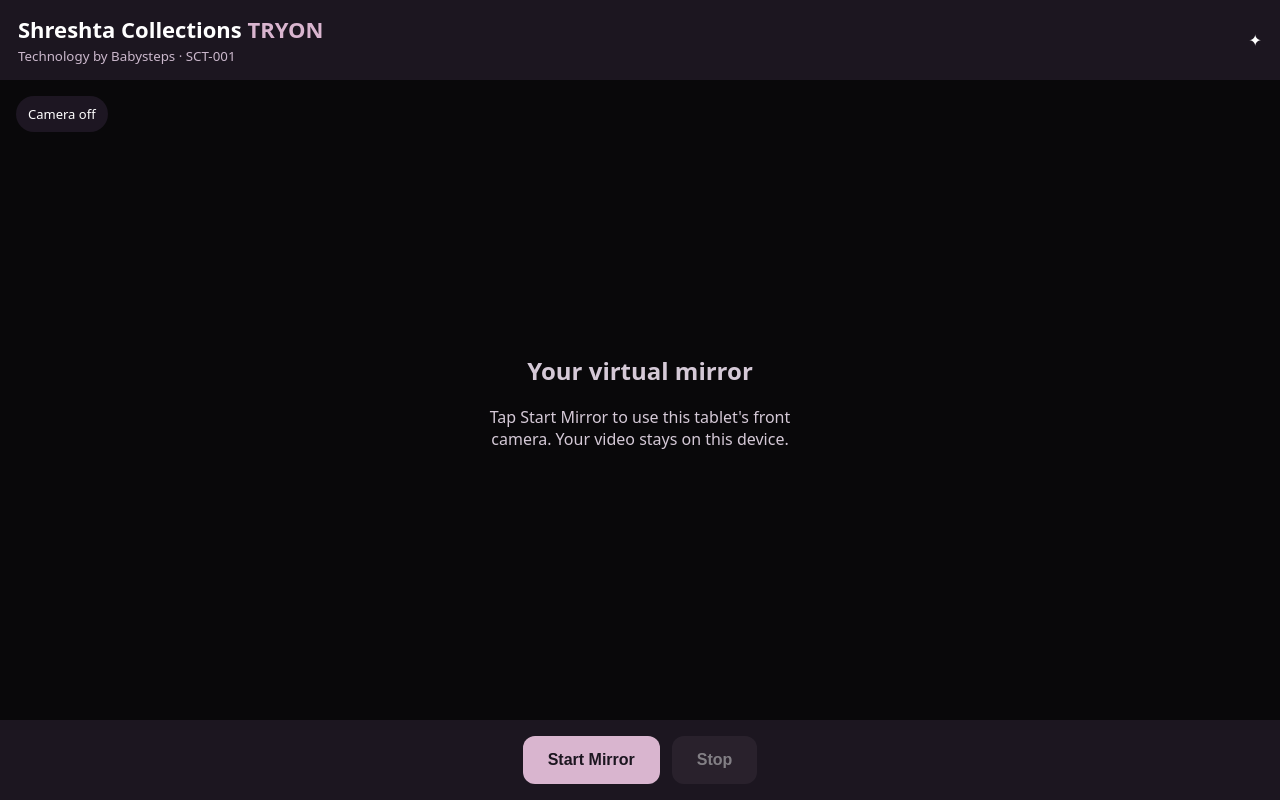
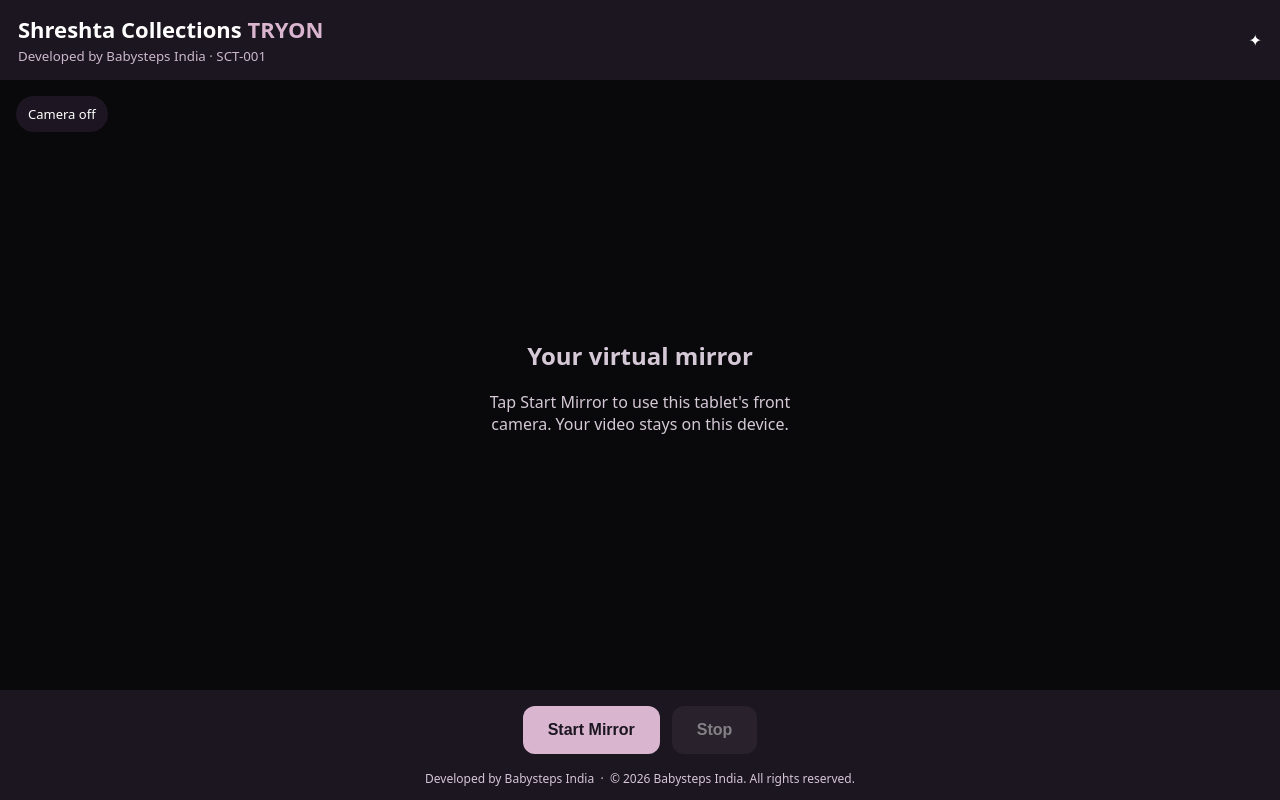
Before and after one commit to SridharVoleti/SCT, a plain HTML site: page index.html in a window 1280 px wide. Drawn offline with Linux system fonts and the light colour scheme.

Commit message:
fix(SCT-001): show Babysteps India developer and 2026 copyright

```diff
--- a/index.html
+++ b/index.html
@@ -6,16 +6,17 @@
 <title>Shreshta Collections Tryon</title>
 <style>
 *{box-sizing:border-box}html,body{margin:0;width:100%;height:100%;background:#141017;color:#fff;font-family:system-ui,-apple-system,sans-serif}main{height:100dvh;display:flex;flex-direction:column}header{padding:14px 18px;display:flex;justify-content:space-between;align-items:center;background:#1c1620}h1{font-size:18px;margin:0}small{color:#cbb8cc}.viewer{position:relative;flex:1;min-height:0;overflow:hidden;background:#09080a;display:grid;place-items:center}video{width:100%;height:100%;object-fit:contain;transform:scaleX(-1)}.placeholder{position:absolute;text-align:center;color:#d5c9d7;padding:24px;max-width:400px;pointer-events:none}.hidden{display:none}.status{position:absolute;top:16px;left:16px;background:#211927dd;padding:9px 12px;border-radius:30px;font-size:13px}footer{display:flex;gap:12px;justify-content:center;align-items:center;padding:16px;background:#1c1620}button{background:#d9b5cf;color:#1c1620;border:0;border-radius:12px;padding:14px 25px;font-size:16px;font-weight:700;min-height:48px}button.secondary{background:#39303c;color:white}button:disabled{opacity:.45}#error{color:#ffd0d0;max-width:500px;text-align:center;font-size:14px} @media(min-width:800px){h1{font-size:22px}}
-</style>
+ .legal{text-align:center;background:#1c1620;color:#d6c6d5;padding:0 12px 12px;font-size:12px;line-height:1.5}</style>
 </head>
 <body><main>
-<header><div><h1>Shreshta Collections <span style="color:#d9b5cf">TRYON</span></h1><small>Technology by Babysteps · SCT-001</small></div><span aria-hidden="true">✦</span></header>
+<header><div><h1>Shreshta Collections <span style="color:#d9b5cf">TRYON</span></h1><small>Developed by Babysteps India · SCT-001</small></div><span aria-hidden="true">✦</span></header>
 <section class="viewer" aria-label="Live camera mirror">
 <video id="camera" autoplay muted playsinline aria-label="Mirrored live camera"></video>
 <div id="placeholder" class="placeholder"><h2>Your virtual mirror</h2><p>Tap Start Mirror to use this tablet's front camera. Your video stays on this device.</p><p id="error" role="alert"></p></div>
 <div class="status" id="status" role="status">Camera off</div>
 </section>
 <footer><button id="start">Start Mirror</button><button id="stop" class="secondary" disabled>Stop</button></footer>
+<div class="legal">Developed by Babysteps India &nbsp;·&nbsp; © 2026 Babysteps India. All rights reserved.</div>
 </main>
 <script>
 const video=document.getElementById('camera'),start=document.getElementById('start'),stop=document.getElementById('stop'),status=document.getElementById('status'),placeholder=document.getElementById('placeholder'),error=document.getElementById('error');
```
